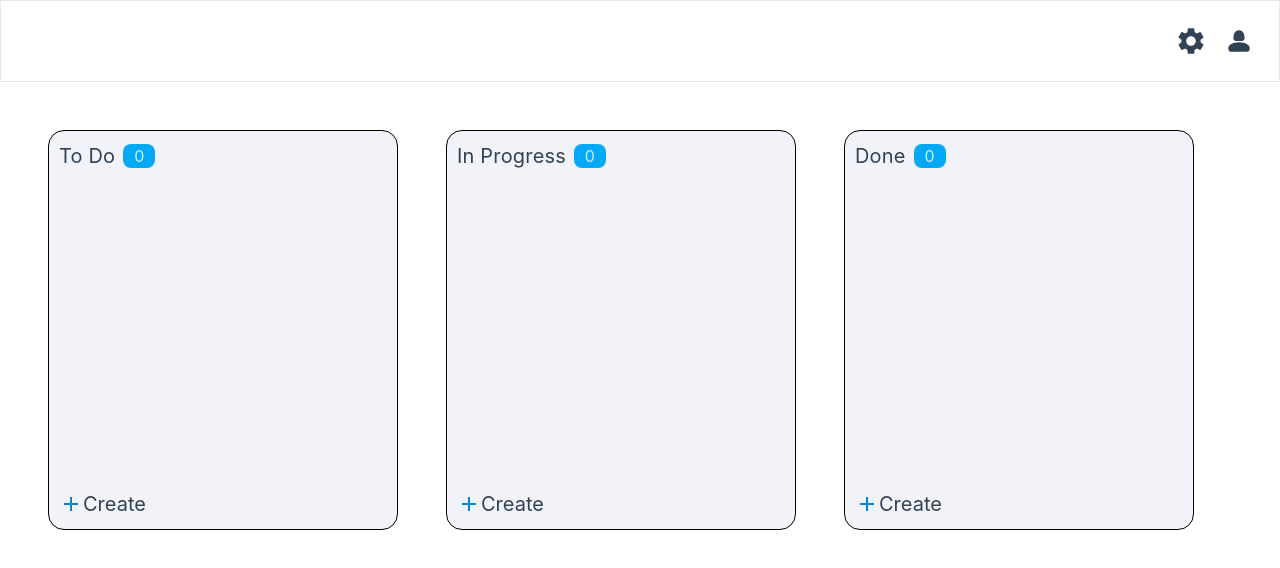
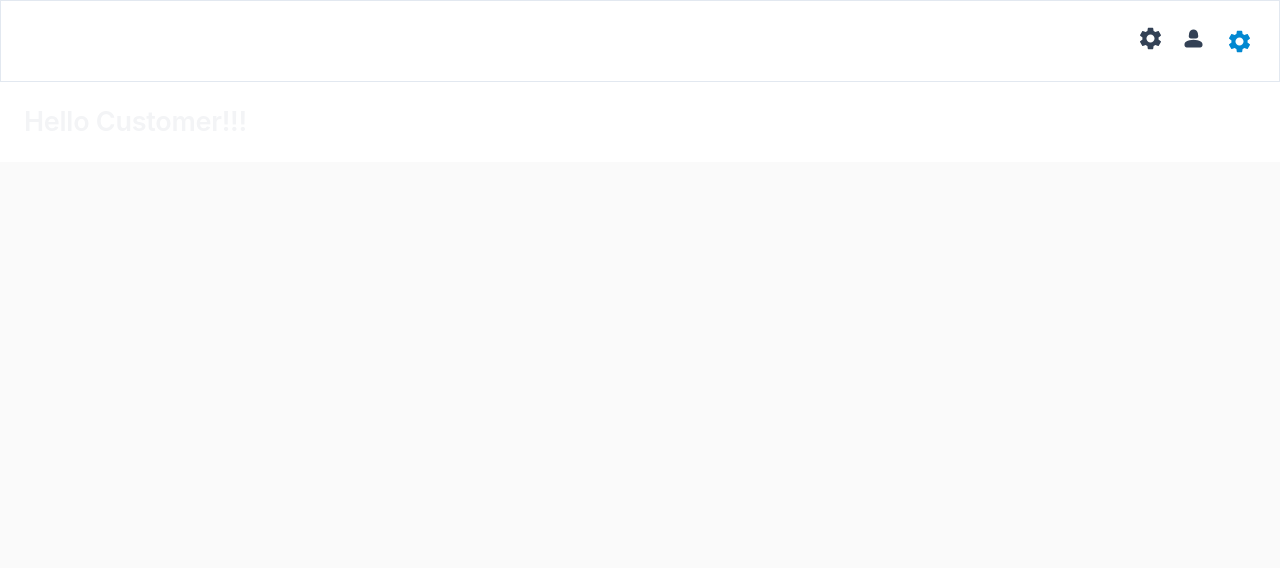
Before and after one commit to MaxTkachuk03/jira_clone_non_ai, a React (Vite) app: page /settings in a window 1280 px wide. Shown: the top 568 px of the page. Built offline with nearby package versions, Linux system fonts and the light colour scheme.

Commit message:
add router and config for it, add Profile and Settings empty pages

```diff
--- a/package.json
+++ b/package.json
@@ -16,7 +16,8 @@
     "@mui/material": "^9.4.0",
     "react": "^19.2.8",
     "react-compiler-runtime": "^1.0.0",
-    "react-dom": "^19.2.8"
+    "react-dom": "^19.2.8",
+    "react-router-dom": "^7.18.4"
   },
   "devDependencies": {
     "@eslint/js": "^10.0.1",
--- a/src/App.tsx
+++ b/src/App.tsx
@@ -1,8 +1,14 @@
+import { RouterProvider } from "react-router-dom";
 import "./App.css";
-import MainPage from "./pages/Main";
+import { AppTheme } from "./theme/AppTheme";
+import { router } from "./config/router";
 
 function App() {
-  return <MainPage />;
+  return (
+    <AppTheme>
+      <RouterProvider router={router} />
+    </AppTheme>
+  );
 }
 
 export default App;
--- a/src/components/CustomHeader/index.tsx
+++ b/src/components/CustomHeader/index.tsx
@@ -1,8 +1,7 @@
 import { Box, useTheme } from "@mui/material";
 import SettingsIcon from "@mui/icons-material/Settings";
 import ProfileIcon from "@mui/icons-material/Person2Rounded";
-
-const DEFAULT_SIZE = 32;
+import { CustomIconButton } from "../CustomIconButton";
 
 const CustomHeader = () => {
   const theme = useTheme();
@@ -17,11 +16,14 @@ const CustomHeader = () => {
         background: theme.palette.header.background,
         justifyContent: "flex-end",
         gap: "16px",
-        border: `1px solid ${theme.palette.header.border}`
+        border: `1px solid ${theme.palette.header.border}`,
       }}
     >
-      <SettingsIcon sx={{ width: DEFAULT_SIZE, height: DEFAULT_SIZE }} />
-      <ProfileIcon sx={{ width: DEFAULT_SIZE, height: DEFAULT_SIZE }} />
+      <SettingsIcon />
+      <ProfileIcon />
+      <CustomIconButton path="/settings">
+        <SettingsIcon />
+      </CustomIconButton>
     </Box>
   );
 };
--- /dev/null
+++ b/src/components/CustomIconButton/index.tsx
@@ -0,0 +1,31 @@
+import { IconButton } from "@mui/material";
+import { useNavigate } from "react-router-dom";
+
+const DEFAULT_SIZE = 32;
+
+interface CustomIconButtonProps {
+  children: React.ReactNode;
+  path: string;
+}
+
+export const CustomIconButton = ({ children, path }: CustomIconButtonProps) => {
+  const navigate = useNavigate();
+
+  const onHandleClick = async () => {
+    try {
+      await navigate(path);
+    } catch {
+      console.log("Path not found!!!");
+    }
+  };
+
+  return (
+    <IconButton
+      color="info"
+      sx={{ width: DEFAULT_SIZE, height: DEFAULT_SIZE }}
+      onClick={() => void onHandleClick()}
+    >
+      {children}
+    </IconButton>
+  );
+};
--- /dev/null
+++ b/src/config/router.tsx
@@ -0,0 +1,33 @@
+import { createBrowserRouter } from "react-router-dom";
+import MainLayout from "../layouts/MainLayout";
+import ProfilePage from "../pages/Profile";
+import SettingsPage from "../pages/Settings/Index";
+import MainPage from "../pages/Main";
+
+export const router = createBrowserRouter([
+  {
+    // Головний маршрут, який використовує Layout
+    path: "/",
+    element: <MainLayout />,
+    // Усі дочірні маршрути (children) будуть рендеритися всередині MainLayout
+    children: [
+      {
+        index: true,
+        element: <MainPage />,
+      },
+      {
+        path: "profile",
+        element: <ProfilePage />,
+      },
+      {
+        path: "settings",
+        element: <SettingsPage />,
+      },
+    ],
+  },
+  // Маршрути, які не використовують MainLayout (наприклад, сторінка логіну)
+  // {
+  //   path: "/login",
+  //   element: <LoginPage />,
+  // },
+]);
--- a/src/index.tsx
+++ b/src/index.tsx
@@ -1,16 +1,11 @@
 import { createRoot } from "react-dom/client";
 import "./index.css";
 import App from "./App.tsx";
-import { AppTheme } from "./theme/AppTheme.tsx";
 
 const rootElement = document.getElementById("root");
 
 if (rootElement) {
-  createRoot(rootElement).render(
-    <AppTheme>
-      <App />
-    </AppTheme>,
-  );
+  createRoot(rootElement).render(<App />);
 } else {
   console.log("No root element!!!");
 }
--- a/src/layouts/MainLayout/index.tsx
+++ b/src/layouts/MainLayout/index.tsx
@@ -1,8 +1,8 @@
 import { Box } from "@mui/material";
 import CustomHeader from "../../components/CustomHeader";
-import type React from "react";
+import { Outlet } from "react-router-dom";
 
-const MainLayout = ({ children }: { children: React.ReactNode }) => {
+const MainLayout = () => {
   return (
     <Box
       sx={{
@@ -14,9 +14,13 @@ const MainLayout = ({ children }: { children: React.ReactNode }) => {
 
       <Box
         component="main"
-        sx={{ flexGrow: 1, p: 3, bgcolor: "background.default" }}
+        sx={{
+          flexGrow: 1,
+          p: 3,
+          bgcolor: (theme) => theme.palette.background.default,
+        }}
       >
-        {children}
+        <Outlet />
       </Box>
     </Box>
   );
--- a/src/pages/Main/index.tsx
+++ b/src/pages/Main/index.tsx
@@ -1,12 +1,10 @@
-import React from "react";
+
 import { Box } from "@mui/material";
 import CustomColumn from "../../components/CustomColumn";
 import { TASK_TYPES } from "../../constants";
-import MainLayout from "../../layouts/MainLayout";
 
 const MainPage = () => {
   return (
-    <MainLayout>
     <Box
       sx={{
         display: "flex",
@@ -19,7 +17,6 @@ const MainPage = () => {
         return <CustomColumn key={taskType.id} taskType={taskType.label} />;
       })}
     </Box>
-    </MainLayout>
   );
 };
 
--- /dev/null
+++ b/src/pages/Profile/index.tsx
@@ -0,0 +1,11 @@
+import { Box, Typography } from "@mui/material";
+
+const ProfilePage = () => {
+  return (
+    <Box sx={{ display: "flex", alignContent: "center" }}>
+      <Typography variant="h2">Hello Customer!!!</Typography>
+    </Box>
+  );
+};
+
+export default ProfilePage;
--- /dev/null
+++ b/src/pages/Settings/Index.tsx
@@ -0,0 +1,11 @@
+import { Box, Typography } from "@mui/material";
+
+const SettingsPage = () => {
+  return (
+    <Box sx={{ display: "flex", alignContent: "center" }}>
+      <Typography variant="h2">Hello Customer!!!</Typography>
+    </Box>
+  );
+};
+
+export default SettingsPage;
```
Also changed, not shown: 1 other file (tests, documents, lock files or other folders). Lines whose indentation alone changed are shown as unchanged.
